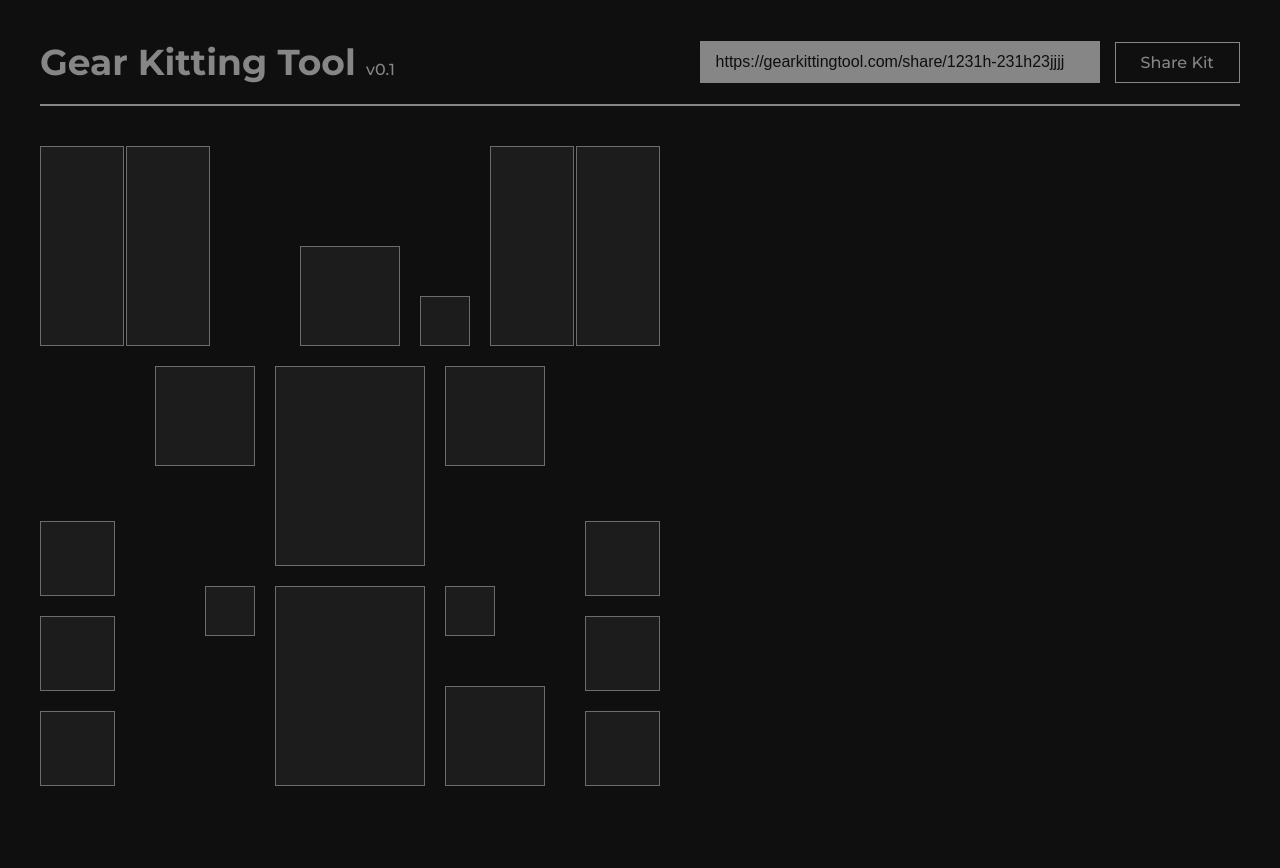
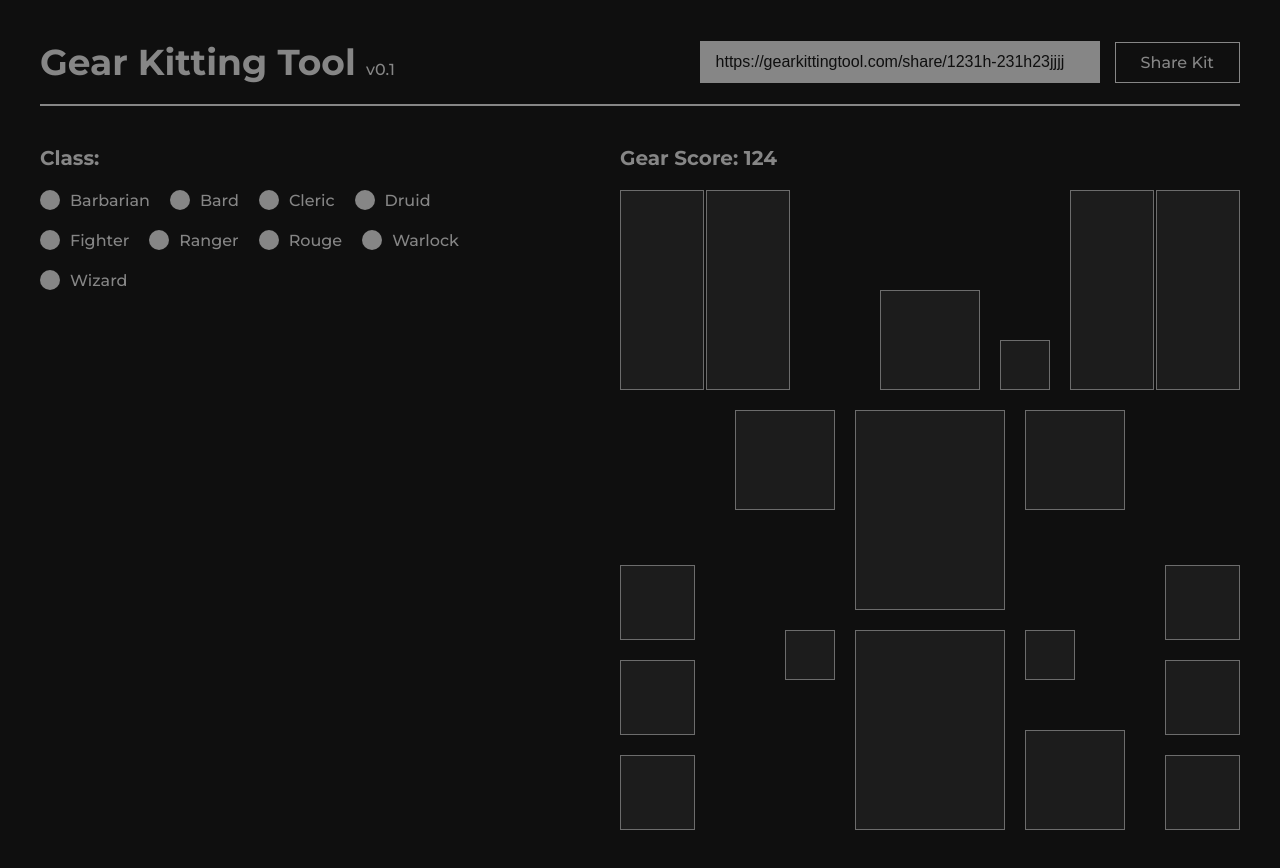
Before and after one commit to justono1/gear-kitting-tool, a Next.js app: page / in a window 1280 px wide. Shown: the top 868 px of the page. Built offline with nearby package versions, Linux system fonts and the light colour scheme.

Commit message:
basic grid in place selector and radio buttons

```diff
--- a/src/app/(app)/globals.scss
+++ b/src/app/(app)/globals.scss
@@ -37,6 +37,7 @@ h3,
 h1,
 .h1 {
   font-size: 36px;
+  margin-bottom: 20px;
   small {
     font-size: 16px;
   }
@@ -44,6 +45,7 @@ h1,
 
 h2,
 .h2 {
+  margin-bottom: 20px;
   font-size: 20px;
 }
 
--- a/src/app/(app)/page.module.scss
+++ b/src/app/(app)/page.module.scss
@@ -7,6 +7,9 @@
   justify-content: space-between;
   padding-bottom: 20px;
   margin-bottom: 40px;
+  h1 {
+    margin-bottom: 0;
+  }
 }
 
 .shareBox {
@@ -41,3 +44,26 @@
     color: $color-gray-1;
   }
 }
+
+.gridContainer {
+  display: flex;
+  align-items: flex-start;
+  justify-content: space-between;
+  gap: 100px;
+  width: 100%;
+}
+
+.itemColumn {
+  flex: 1;
+  max-width: 600px;
+}
+
+.classSectionContainer {
+  margin-bottom: 40px;
+}
+
+.classSelector {
+  display: flex;
+  flex-wrap: wrap;
+  gap: 20px;
+}
--- a/src/app/(app)/page.tsx
+++ b/src/app/(app)/page.tsx
@@ -1,5 +1,7 @@
 import css from './page.module.scss'
+import classes from 'classnames'
 import ClassLayout from '@/components/ClassLayout/ClassLayout'
+import InputRadio from '@/components/InputRadio/InputRadio'
 import Link from 'next/link'
 import React from 'react'
 
@@ -19,9 +21,26 @@ const Page = () => {
           <button className={css.button}>Share Kit</button>
         </div>
       </header>
-      <section>
-        <div></div>
-        <ClassLayout />
+      <section className={css.gridContainer}>
+        <div className={css.itemColumn}>
+          <div className={css.classSectionContainer}>
+            <h2>Class:</h2>
+            <div className={css.classSelector}>
+              <InputRadio name="class" value="barbarian" label={'Barbarian'} />
+              <InputRadio name="class" value="bard" label={'Bard'} />
+              <InputRadio name="class" value="cleric" label={'Cleric'} />
+              <InputRadio name="class" value="druid" label={'Druid'} />
+              <InputRadio name="class" value="fighter" label={'Fighter'} />
+              <InputRadio name="class" value="ranger" label={'Ranger'} />
+              <InputRadio name="class" value="rouge" label={'Rouge'} />
+              <InputRadio name="class" value="warlock" label={'Warlock'} />
+              <InputRadio name="class" value="wizard" label={'Wizard'} />
+            </div>
+          </div>
+        </div>
+        <div className={css.slotColumn}>
+          <ClassLayout />
+        </div>
       </section>
     </>
   )
--- a/src/components/ClassLayout/ClassLayout.tsx
+++ b/src/components/ClassLayout/ClassLayout.tsx
@@ -5,6 +5,8 @@ import classes from 'classnames'
 
 export default function ClassLayout() {
   return (
+    <section>
+      <h2>Gear Score: 124</h2>
       <div className={css.classLayout}>
         <DoubleSlot className={classes([css.classSlot, css.primaryWeapon])} />
         <DoubleSlot className={classes([css.classSlot, css.secondaryWeapon])} />
@@ -26,5 +28,6 @@ export default function ClassLayout() {
         <SingleSlot slotSize={'small'} className={classes([css.classSlot, css.utility5])} />
         <SingleSlot slotSize={'small'} className={classes([css.classSlot, css.utility6])} />
       </div>
+    </section>
   )
 }
--- /dev/null
+++ b/src/components/InputRadio/InputRadio.module.scss
@@ -0,0 +1,47 @@
+@import '@/scss/variables.scss';
+
+.radioButtonLabel {
+  display: flex;
+  align-items: center;
+  cursor: pointer;
+  font-size: 16px;
+  user-select: none;
+  font-weight: $font-weight-medium;
+}
+
+.radioButtonInput {
+  display: none;
+}
+
+.customRadioButton {
+  width: 20px;
+  height: 20px;
+  background-color: $color-gray-4;
+  border-radius: 50%;
+  margin-right: 10px;
+  position: relative;
+  transition: background-color 0.3s;
+
+  &:after {
+    content: '';
+    width: 9px;
+    height: 9px;
+    border-radius: 50%;
+    background: $color-gray-1;
+    position: absolute;
+    top: 50%;
+    left: 50%;
+    transform: translate(-50%, -50%) scale(0);
+    transition: transform 0.3s;
+  }
+}
+
+.radioButtonInput:checked + .customRadioButton {
+  &:after {
+    transform: translate(-50%, -50%) scale(1);
+  }
+}
+
+.radioButtonInput:focus + .customRadioButton {
+  outline: #1e90ff;
+}
--- /dev/null
+++ b/src/components/InputRadio/InputRadio.tsx
@@ -0,0 +1,27 @@
+import { ChangeEventHandler } from 'react'
+import styles from './InputRadio.module.scss'
+
+interface InputRadioProps {
+  name: string
+  value: string
+  label: string
+  onChange?: ChangeEventHandler<HTMLInputElement>
+  checked?: boolean
+}
+
+export default function InputRadio({ name, value, checked, onChange, label }: InputRadioProps) {
+  return (
+    <label className={styles.radioButtonLabel}>
+      <input
+        type="radio"
+        name={name}
+        value={value}
+        checked={checked}
+        onChange={onChange}
+        className={styles.radioButtonInput}
+      />
+      <span className={styles.customRadioButton}></span>
+      {label}
+    </label>
+  )
+}
```
Lines whose indentation alone changed are shown as unchanged.
